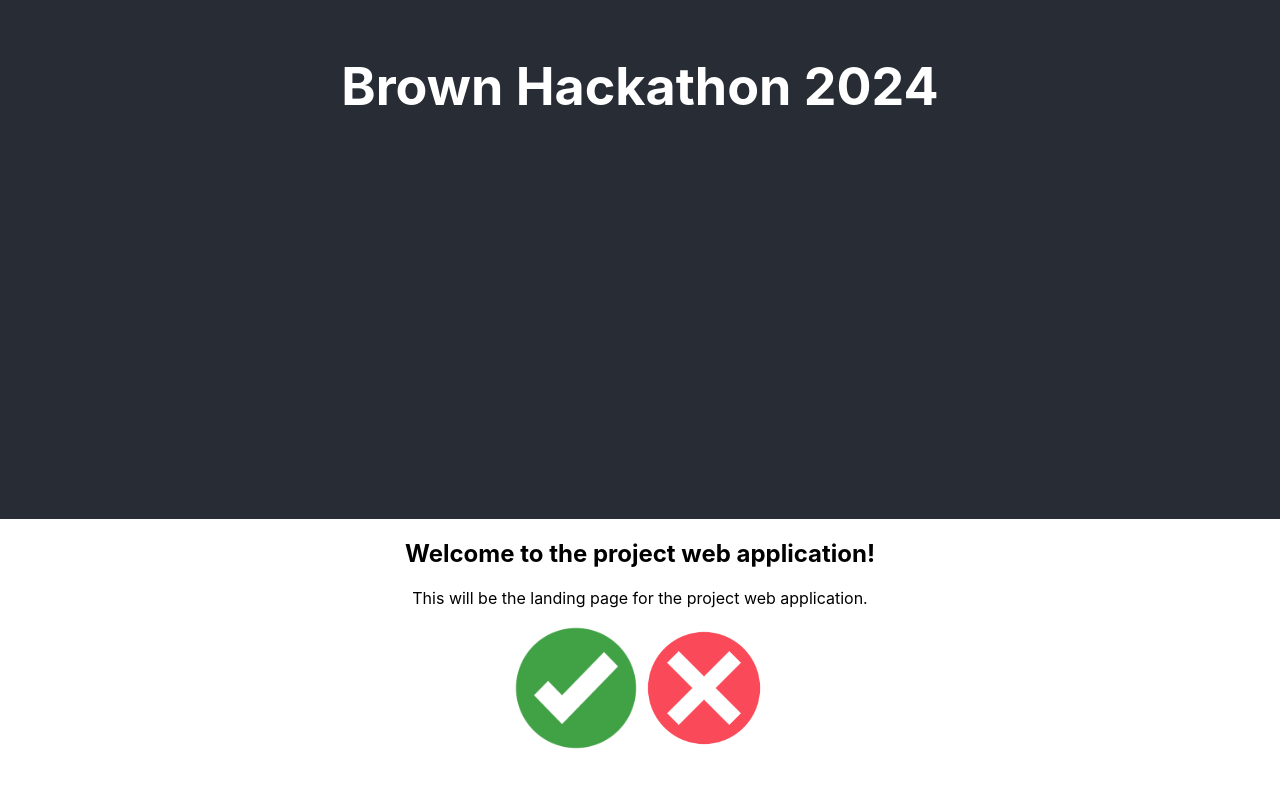
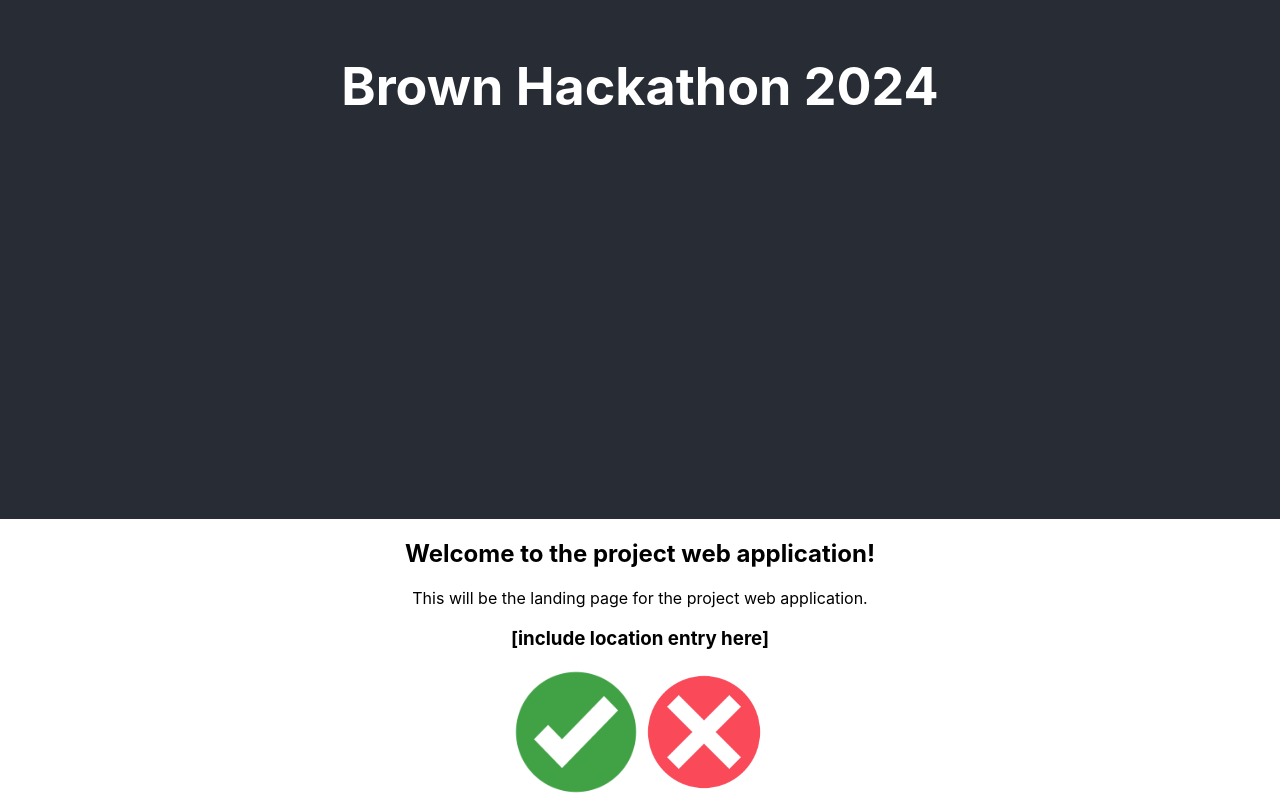
Before and after one commit to johnlhuangP/hackbrown2024, a React (Create React App) app: page / in a window 1280 px wide. Shown: the part 281-1081 px from the top of the page. Before the commit the page ends 1037 px from the top, so only its background shows below. Built offline with nearby package versions, Linux system fonts and the light colour scheme.

Commit message:
added yes or no options and placeholders

```diff
--- a/package.json
+++ b/package.json
@@ -6,8 +6,10 @@
     "@testing-library/jest-dom": "^5.17.0",
     "@testing-library/react": "^13.4.0",
     "@testing-library/user-event": "^13.5.0",
+    "bootstrap": "^5.3.2",
     "dotenv": "^16.4.1",
     "react": "^18.2.0",
+    "react-bootstrap": "^2.10.0",
     "react-dom": "^18.2.0",
     "react-scripts": "5.0.1",
     "web-vitals": "^2.1.4"
--- a/src/App.css
+++ b/src/App.css
@@ -41,3 +41,8 @@
   width: 10%;
   height: 10%;
 }
+
+.button {
+  width:10%;
+  height: auto;
+}
--- a/src/App.js
+++ b/src/App.js
@@ -1,9 +1,11 @@
-
+import React, { useState } from "react";
+import { Button } from 'react-bootstrap'
 import yes from './images/yes.png';
 import no from './images/no.png';
 
 import './App.css';
 
+/** To represent the main block of code running our web application */
 function App() {
   return (
     <div className="App">
@@ -22,8 +24,11 @@ function App() {
         <p>
           This will be the landing page for the project web application.
         </p>
-        <img src={yes} className="option" alt="yes" />
-        <img src={no} className="option" alt="no" />
+        <div className="yes-no-bar">
+          <h3>[include location entry here]</h3>
+          <img src={yes}className="option" alt="yes" onClick={() => alert("Clicked yes")}/>
+          <img src={no} className="option" alt="no" onClick={() => alert("Clicked no")} />
+        </div>
       </div>
     </div>
   );
```
Also changed, not shown: 1 other file (tests, documents, lock files or other folders).
